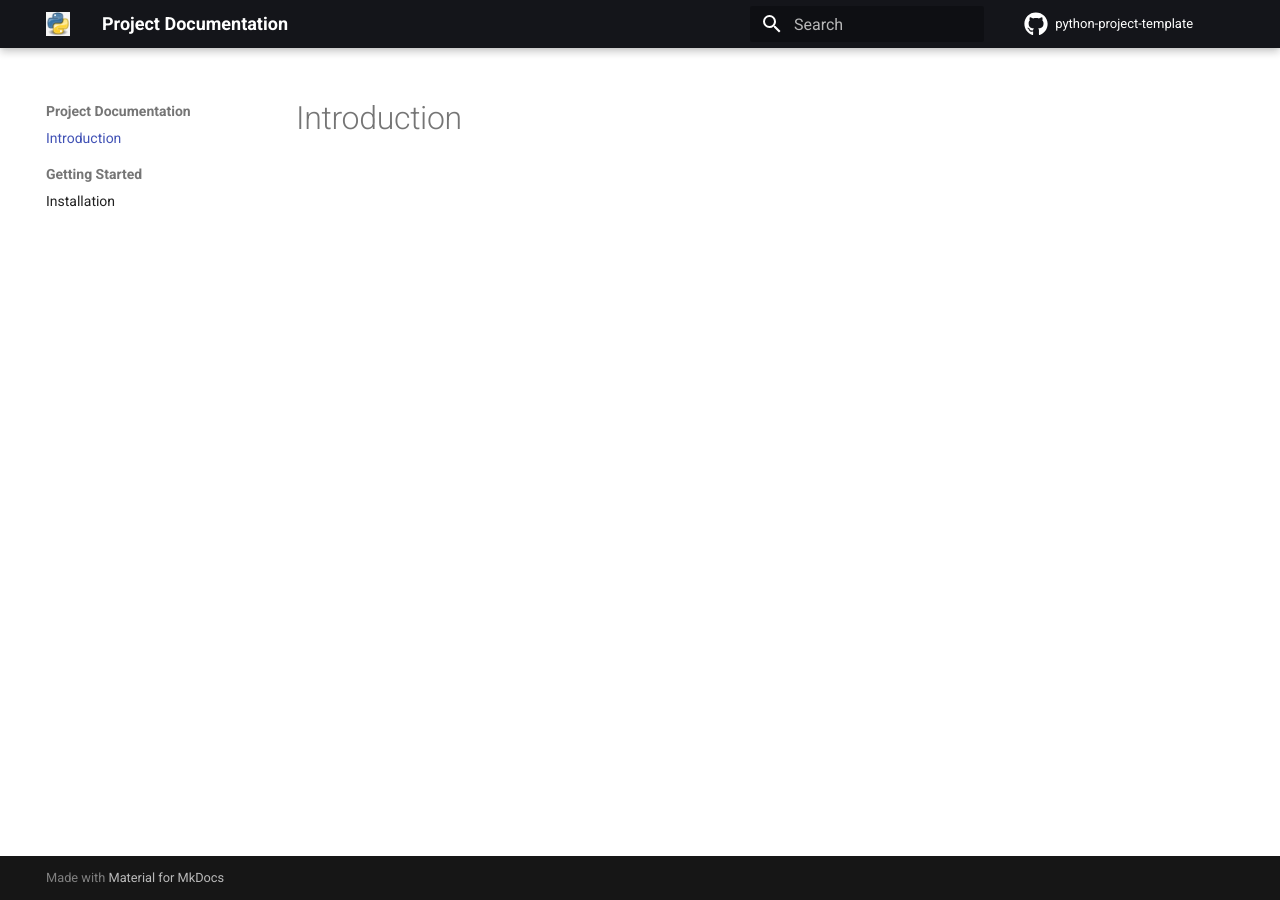
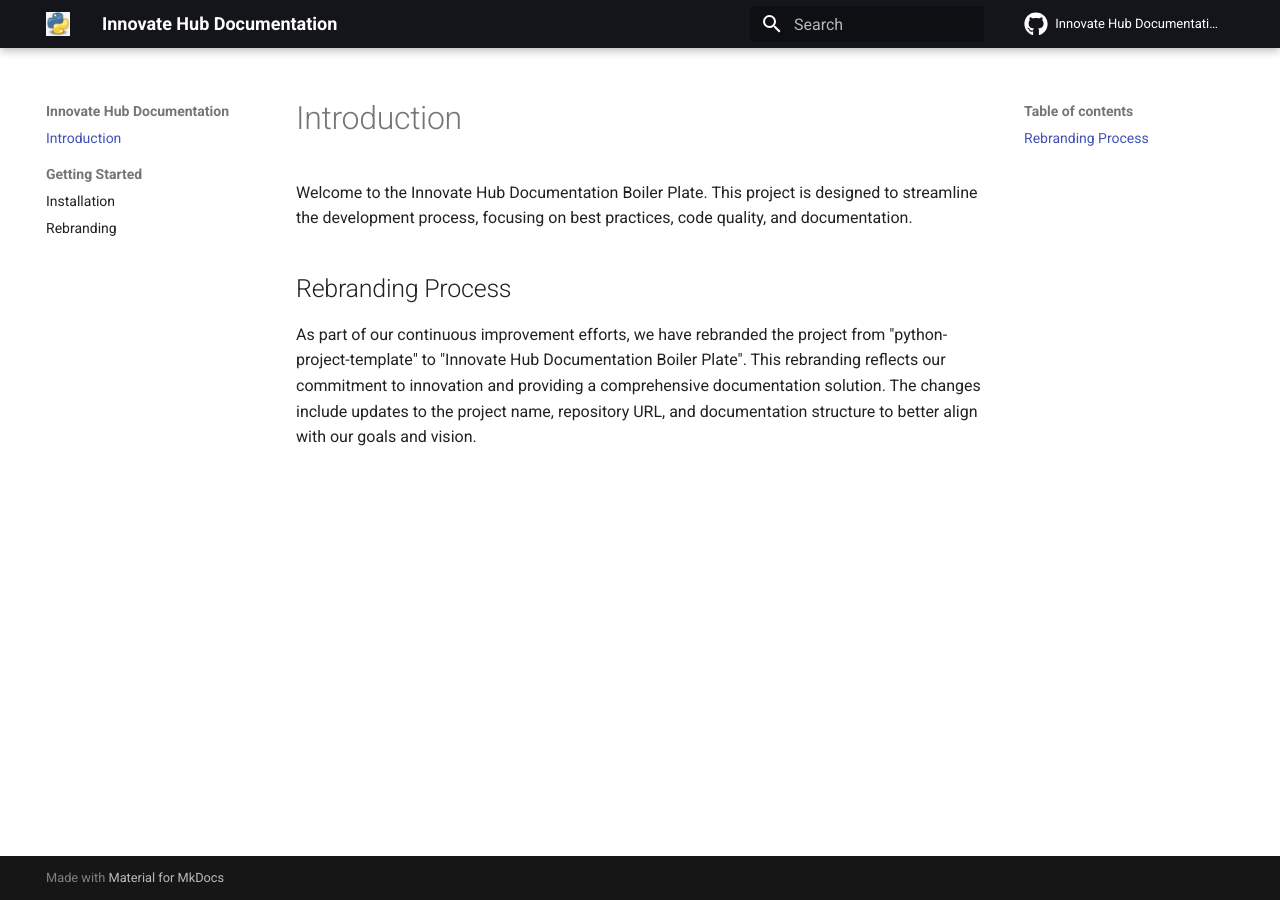
Before and after one commit to bossm747/docstemp, an MkDocs documentation site: the page built from docs/index.md, in a window 1280 px wide. Built offline with MkDocs 1.6.1 and Material for MkDocs 9.7.7, drawn with Linux system fonts in a browser that asks for light colours; comment, search, counter and statistics services are not loaded.

Commit message:
Revision
Rebrand the project to "Innovate Hub Documentation Boiler Plate".

* **Update project name and repository URL:**
  - Change project name in `README.md`, `pyproject.toml`, `mkdocs.yml`, `.env.sample`, `src/settings.py`, `.devcontainer/devcontainer.json`, and `.devcontainer/Dockerfile`.
  - Update repository URL in `mkdocs.yml` and `pyproject.toml`.

* **Update documentation:**
  - Change `site_name` in `mkdocs.yml` to "Innovate Hub Documentation".
  - Add a new section in `mkdocs.yml` for rebranding.
  - Update introduction in `README.md` to reflect the new project name.

* **Update logger name:**
  - Change `logger_name` in `.env.sample` and `src/settings.py` to "innovate_hub_logger".

* **Update project settings:**
  - Change `PROJECT_NAME` in `.devcontainer/devcontainer.json` and `.devcontainer/Dockerfile` to "innovate-hub-documentation-boilerplate".

---

For more details, open the [Copilot Workspace session](https://copilot-workspace.githubnext.com/bossm747/docstemp?shareId=XXXX-XXXX-XXXX-XXXX).

```diff
--- a/docs/index.md
+++ b/docs/index.md
@@ -1 +1,7 @@
 # Introduction
+
+Welcome to the Innovate Hub Documentation Boiler Plate. This project is designed to streamline the development process, focusing on best practices, code quality, and documentation.
+
+## Rebranding Process
+
+As part of our continuous improvement efforts, we have rebranded the project from "python-project-template" to "Innovate Hub Documentation Boiler Plate". This rebranding reflects our commitment to innovation and providing a comprehensive documentation solution. The changes include updates to the project name, repository URL, and documentation structure to better align with our goals and vision.
--- a/mkdocs.yml
+++ b/mkdocs.yml
@@ -1,6 +1,6 @@
-site_name: Project Documentation
-repo_url: https://github.com/ross-tsenov/python-project-template
-repo_name: python-project-template
+site_name: Innovate Hub Documentation
+repo_url: https://github.com/bossm747/docstemp
+repo_name: Innovate Hub Documentation Boiler Plate
 theme:
   name: material
   language: en
@@ -24,3 +24,4 @@ nav:
   - Introduction: index.md
   - Getting Started:
     - Installation: getting_started/installation.md
+    - Rebranding: getting_started/rebranding.md
--- a/pyproject.toml
+++ b/pyproject.toml
@@ -1,12 +1,12 @@
 [tool.poetry]
-name = "python-project-template"
+name = "innovate-hub-documentation-boilerplate"
 version = "0.0.1"
 description = "Description."
 license = "MIT"
 authors = ["Author <author@author.com>"]
 maintainers = ["Author <author@author.com>"]
-repository = "https://github.com/ross-tsenov/python-project-template"
-documentation = "https://github.com/ross-tsenov/python-project-template/tree/main/docs/"
+repository = "https://github.com/your-username/innovate-hub-documentation-boilerplate"
+documentation = "https://github.com/your-username/innovate-hub-documentation-boilerplate/tree/main/docs/"
 readme = "README.md"
 include = [
     "src",
```
Also changed, not shown: README.md (+2 -2 lines), 5 other files.
